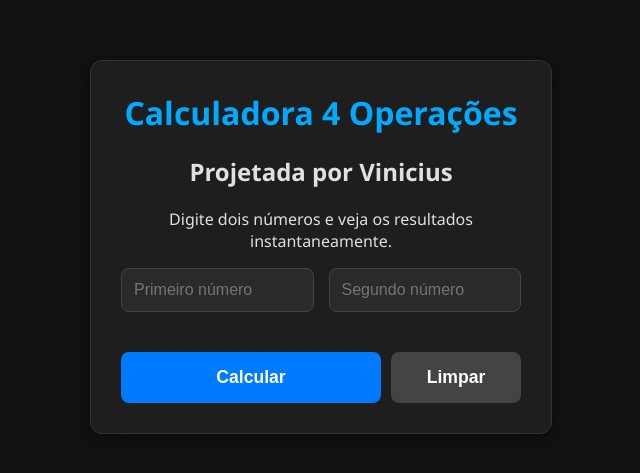
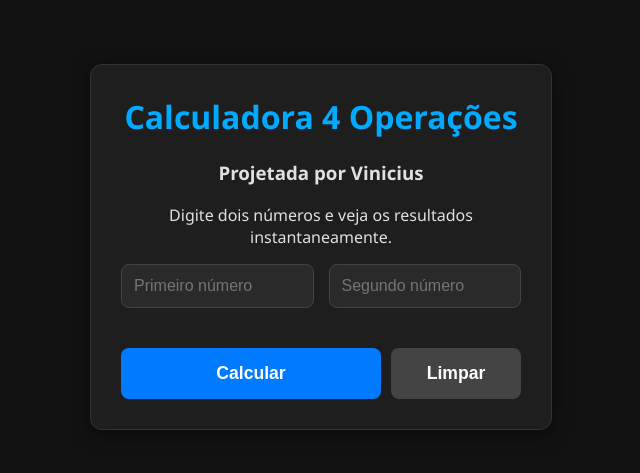
Before and after one commit to viniols1/calculadora-4-operacoes, a plain HTML site: page index.html in a window 1280 px wide. Shown: the part 153-626 px from the top of the page, without its empty margins (319-959 px from the left). Drawn offline with Linux system fonts and the light colour scheme.

Commit message:
Update index.html

```diff
--- a/index.html
+++ b/index.html
@@ -9,7 +9,7 @@
 <body>
     <main class="calculator-container">
         <h1>Calculadora 4 Operações</h1>
-        <h2>Projetada por Vinicius</h2>
+        <h3>Projetada por Vinicius</h2>
         <p>Digite dois números e veja os resultados instantaneamente.</p>
 
         <div class="input-group">
```
